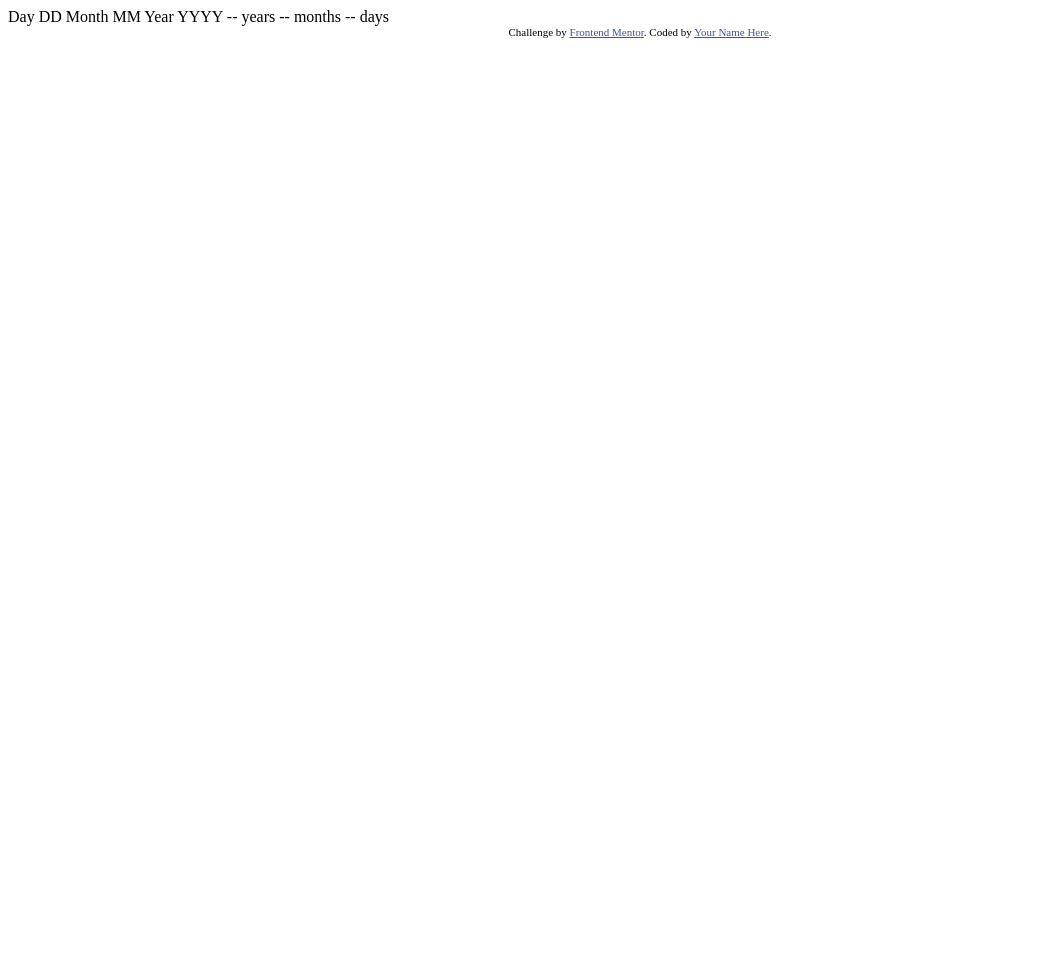
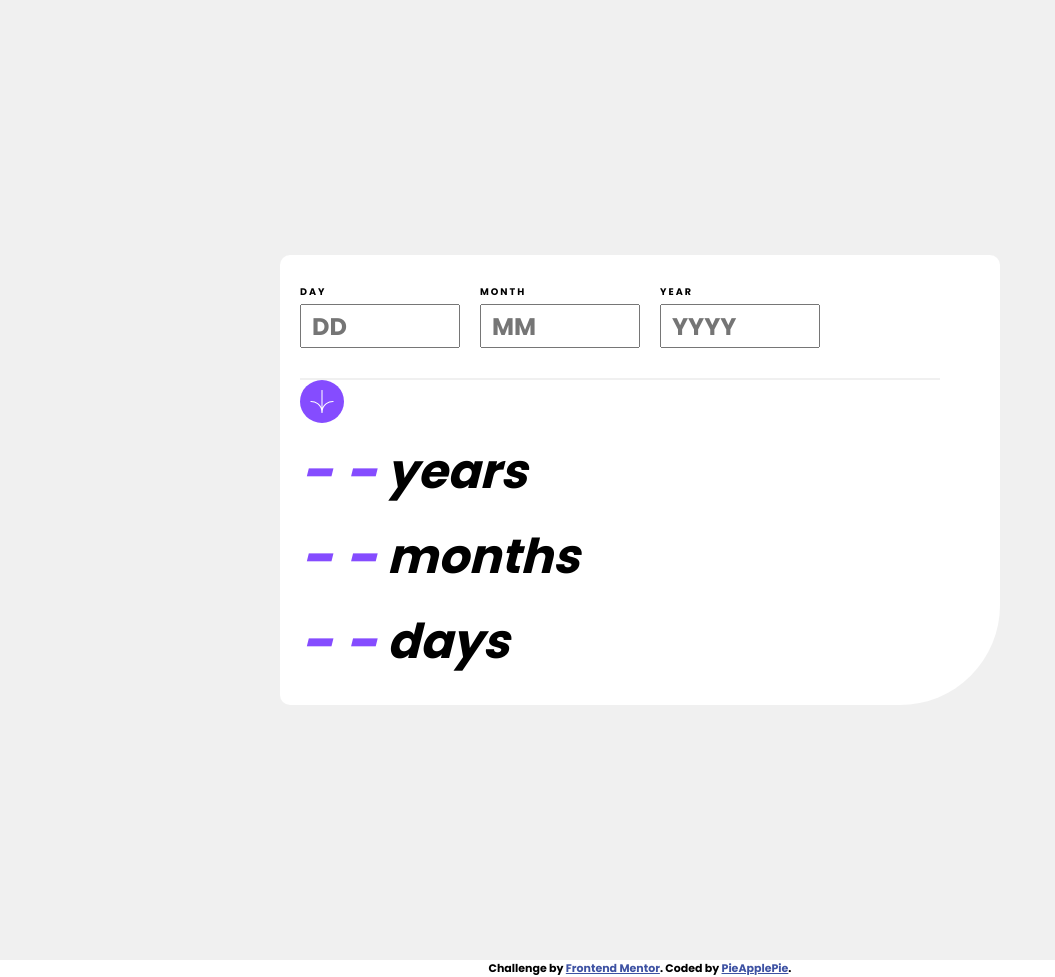
Before and after one commit to ZSHenChan/age-calculator-app-main, a plain HTML site: page index.html in a window 1280 px wide. Shown: the whole page, without its empty margins (0-1055 px from the left). Before the commit the page ends 800 px from the top, so only its background shows below. Drawn offline with Linux system fonts and the light colour scheme.

Commit message:
UI almost done
to-do:
js
button
calculation using js

```diff
--- a/index.html
+++ b/index.html
@@ -5,6 +5,10 @@
   <meta name="viewport" content="width=device-width, initial-scale=1.0"> <!-- displays site properly based on user's device -->
 
   <link rel="icon" type="image/png" sizes="32x32" href="./assets/images/favicon-32x32.png">
+  <link rel="stylesheet" href="style.css">
+  <link rel="preconnect" href="https://fonts.googleapis.com">
+  <link rel="preconnect" href="https://fonts.gstatic.com" crossorigin>
+  <link href="https://fonts.googleapis.com/css2?family=Poppins:wght@700&display=swap" rel="stylesheet">
 
   <title>Frontend Mentor | Age calculator app</title>
 
@@ -15,23 +19,48 @@
   </style>
 </head>
 <body>
+  <main>
+    <div class="container">
 
-  Day
-  DD
+      <div class="input-date">
+        <div class="input-box">
+          <label for="day">DAY</label>
+          <input id="day" type="number" placeholder="DD">
+        </div>
+        <div class="input-box">
+          <label for="month">MONTH</label>
+          <input id="month" type="number" placeholder="MM">
+        </div>
+        <div class="input-box">
+          <label for="year">YEAR</label>
+          <input id="year" type="number" placeholder="YYYY">
+        </div>
+      </div>
+      <span class="buttton"><img src="assets/images/icon-arrow.svg" alt="button"></span>
 
-  Month
-  MM
+      <div class="display">
+        <div class="display-box">
+          <span class="display-year">- -</span>
+          <span class="display-content">years</span>
+        </div>
+        <div class="display-box">
+          <span class="display-month">- -</span>
+          <span class="display-content">months</span>
+        </div>
+        <div class="display-box">
+          <span class="display-day">- -</span>
+          <span class="display-content">days</span>
+        </div>
+      </div>
 
-  Year
-  YYYY
+    </div>
 
-  -- years
-  -- months
-  -- days
-
+  </main>
+</body>
+<footer>
   <div class="attribution">
     Challenge by <a href="https://www.frontendmentor.io?ref=challenge" target="_blank">Frontend Mentor</a>.
-    Coded by <a href="#">Your Name Here</a>.
+    Coded by <a href="#">PieApplePie</a>.
   </div>
-</body>
+</footer>
 </html>
--- /dev/null
+++ b/style.css
@@ -0,0 +1,94 @@
+*{
+    padding: 0;
+    margin: 0;
+    font-family: 'Poppins', sans-serif;
+}
+
+main{
+    min-height: 120vh;
+    background-color: hsl(0, 0%, 94%);
+    display: flex;
+    align-items: center;
+    justify-content: center;
+}
+
+.container{
+    display: flex;
+    flex-direction: column;
+    background-color: white;
+    max-width: 50%;
+    min-height: 50%;
+    padding: 20px;
+    padding-right: 60px;
+    border-radius: 10px 10px 100px 10px;
+}
+
+.input-date{
+    min-width: 60%;
+    padding: 10px 0 30px 0;
+    display: flex;
+    flex-direction: row;
+    border-bottom: solid 2px hsl(0, 0%, 94%);
+    align-items: center;
+    justify-self: flex-start;
+}
+
+.input-box{
+    max-width: 25%;
+    display: flex;
+    flex-direction: column;
+    padding-right: 20px;
+}
+.input-box label{
+    font-size: 0.6rem;
+    padding-bottom: 5px;
+    letter-spacing: 2px;
+}
+.input-box input{
+    text-indent: 10px;
+    font-size: 1.5rem;
+    min-height: 40px;
+}
+
+.buttton img{
+    display: inline-flex;
+    justify-self: flex-end;
+    max-width: 1.5rem;
+    padding: 10px;
+    background-color: hsl(259, 100%, 65%);
+    border-radius: 50%;
+}
+
+.display{
+    font-size: 3rem;
+    padding: 0px;
+    font-style: italic;
+}
+.display-box{
+    align-items: center;
+    display: flex;
+}
+.display-year, .display-month, .display-day{
+    color: hsl(259, 100%, 65%);
+    font-size: 3.5rem;
+    padding-right: 10px;
+}
+
+@media (max-width:500px){
+    .input-box input{
+        font-size: 1rem;
+    }
+    .display{
+        font-size: 3rem;
+    }
+    .display-year, .display-month, .display-day{
+        font-size: 3rem;
+    }
+    .container{
+        padding-right: 20px;
+        max-width: 80%;
+    }
+    .input-box label{
+        color: hsl(0, 1%, 44%);
+    }
+}
```
Also changed, not shown: 1 other file.
